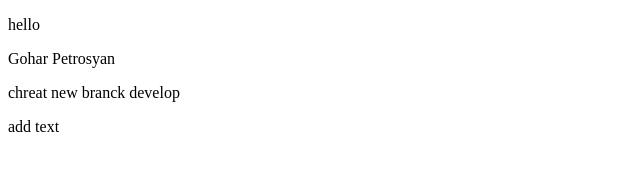
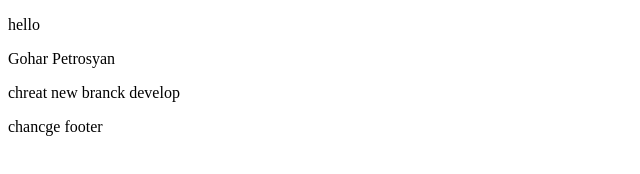
Before and after one commit to GoharPetrosyan/Test.13.10, a plain HTML site: page index.html in a window 1280 px wide. Shown: the full height of the page, 0-640 px from the left. Drawn offline with Linux system fonts and the light colour scheme.

```diff
--- a/index.html
+++ b/index.html
@@ -9,6 +9,6 @@
 <p>Gohar Petrosyan</p>
 <p>chreat new branck develop</p>
 
-<footer>add text</footer>
+<footer>chancge footer</footer>
 </body>
 </html>
```
